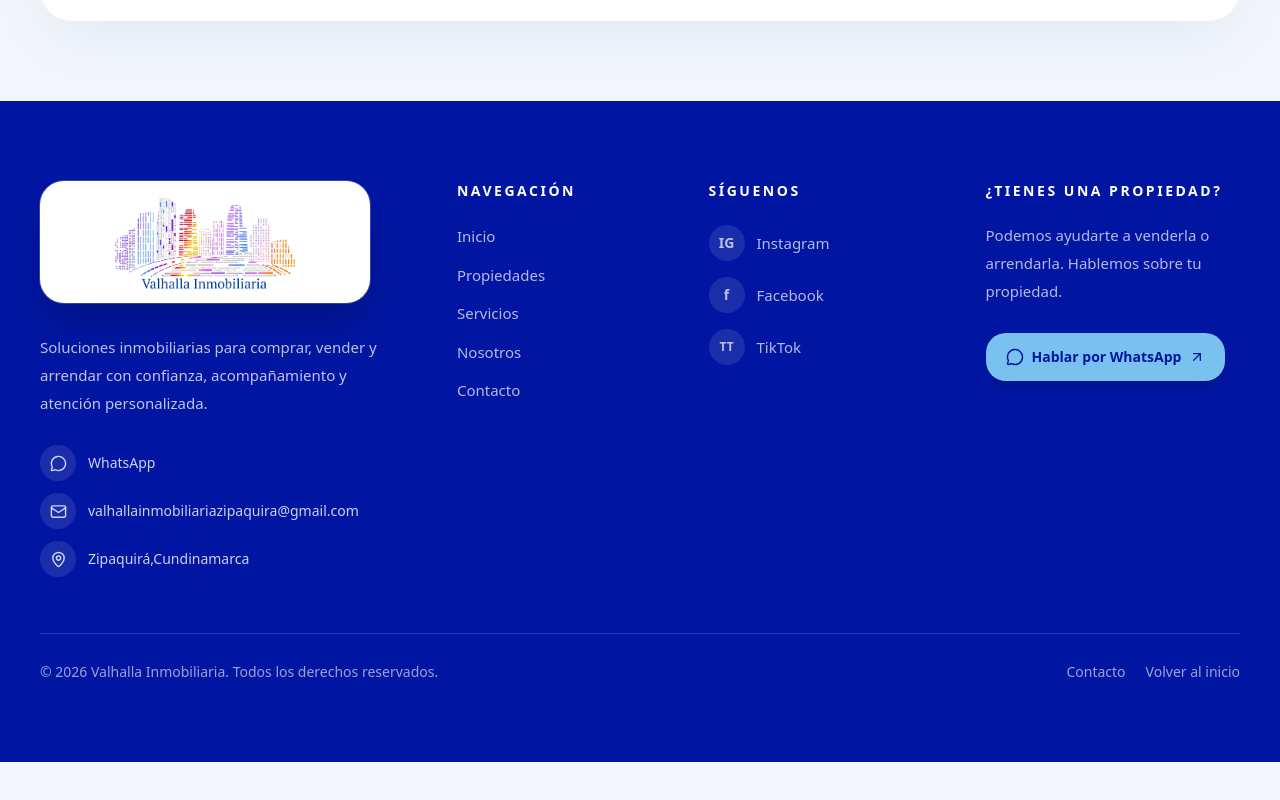
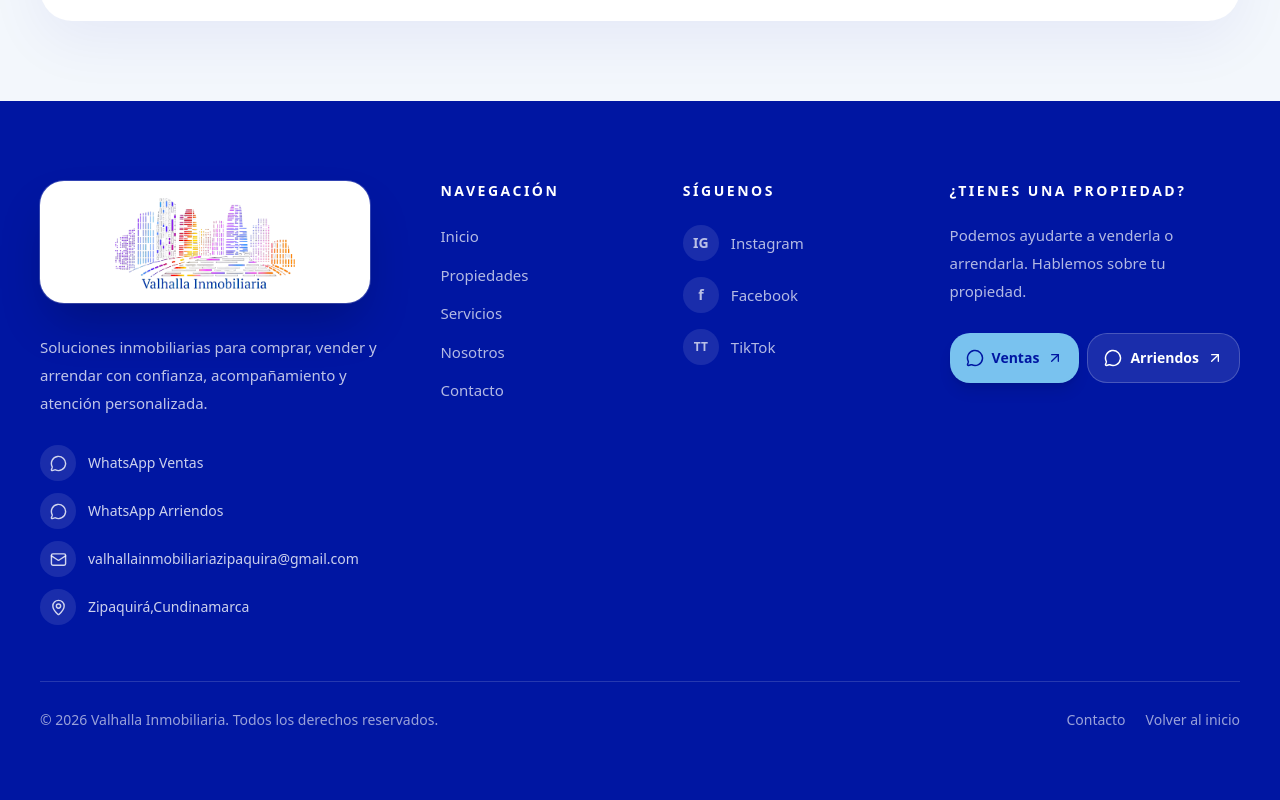
Before and after one commit to ValhallaInmobiliaria/valhalla, a Next.js app: page /comprar in a window 1280 px wide. Shown: the part 1690-2490 px from the top of the page. Before the commit the page ends 2452 px from the top, so only its background shows below. Built offline with nearby package versions, Linux system fonts and the light colour scheme; no server answers; the database is empty.

Commit message:
Correccion

```diff
--- a/src/app/contacto/page.tsx
+++ b/src/app/contacto/page.tsx
@@ -18,8 +18,13 @@ export const metadata = {
 };
 
 export default function ContactoPage() {
-  const whatsappUrl = buildWhatsAppUrl(
-    "Hola, Valhalla Inmobiliaria. Quiero recibir información y asesoría."
+  const ventasWhatsAppUrl = buildWhatsAppUrl(
+    "Hola, Valhalla Inmobiliaria. Quiero recibir información sobre ventas y propiedades para comprar.",
+    "ventas"
+  );
+  const arriendosWhatsAppUrl = buildWhatsAppUrl(
+    "Hola, Valhalla Inmobiliaria. Quiero recibir información sobre arriendos.",
+    "arriendos"
   );
 
   return (
@@ -73,26 +78,46 @@ export default function ContactoPage() {
               WhatsApp.
             </p>
 
+            <div className="mt-8 flex flex-col gap-3 sm:flex-row">
               <a
-              href={whatsappUrl}
+                href={ventasWhatsAppUrl}
                 target="_blank"
                 rel="noopener noreferrer"
-              className="mt-8 inline-flex items-center gap-2 rounded-xl bg-[#0016A2] px-6 py-4 text-sm font-extrabold text-white shadow-lg transition hover:-translate-y-0.5 hover:bg-[#79C2EF] hover:text-[#0016A2]"
+                className="inline-flex items-center justify-center gap-2 rounded-xl bg-[#0016A2] px-6 py-4 text-sm font-extrabold text-white shadow-lg transition hover:-translate-y-0.5 hover:bg-[#79C2EF] hover:text-[#0016A2]"
               >
                 <MessageCircle size={19} />
-              Hablar por WhatsApp
+                WhatsApp Ventas
                 <ArrowUpRight size={16} />
               </a>
+              <a
+                href={arriendosWhatsAppUrl}
+                target="_blank"
+                rel="noopener noreferrer"
+                className="inline-flex items-center justify-center gap-2 rounded-xl border border-[#0016A2]/15 bg-white px-6 py-4 text-sm font-extrabold text-[#0016A2] transition hover:border-[#79C2EF] hover:bg-[#F3F7FC]"
+              >
+                <MessageCircle size={19} />
+                WhatsApp Arriendos
+                <ArrowUpRight size={16} />
+              </a>
+            </div>
           </div>
 
           {/* DATOS DE CONTACTO */}
           <div className="space-y-4">
             <ContactCard
               icon={<MessageCircle size={20} />}
-              title="WhatsApp"
-              description="Escríbenos directamente."
-              href={whatsappUrl}
-              label="Abrir WhatsApp"
+              title="WhatsApp Ventas"
+              description="Compra una propiedad o consulta inmuebles en venta."
+              href={ventasWhatsAppUrl}
+              label="Abrir WhatsApp Ventas"
+            />
+
+            <ContactCard
+              icon={<MessageCircle size={20} />}
+              title="WhatsApp Arriendos"
+              description="Encuentra una propiedad para arrendar."
+              href={arriendosWhatsAppUrl}
+              label="Abrir WhatsApp Arriendos"
             />
 
             <ContactCard
@@ -181,7 +206,7 @@ export default function ContactoPage() {
             </div>
 
             <a
-              href={whatsappUrl}
+              href={ventasWhatsAppUrl}
               target="_blank"
               rel="noopener noreferrer"
               className="inline-flex shrink-0 items-center justify-center gap-2 rounded-xl bg-[#0016A2] px-6 py-4 text-sm font-extrabold text-white shadow-lg transition hover:-translate-y-0.5 hover:bg-white hover:text-[#0016A2]"
--- a/src/app/propiedades/[id]/page.tsx
+++ b/src/app/propiedades/[id]/page.tsx
@@ -16,7 +16,8 @@ import Navbar from "@/components/layout/Navbar";
 import Footer from "@/components/layout/Footer";
 import PhotoGallery from "@/components/gallery/PhotoGallery";
 import { supabase } from "@/lib/supabase";
-import { SITE, buildWhatsAppUrl } from "@/lib/site";
+import { SITE, buildWhatsAppUrl, getWhatsAppNumber } from "@/lib/site";
+import { isForRent } from "@/lib/property-operation";
 import {
   getYouTubeEmbedUrl,
   imageUrls,
@@ -27,6 +28,9 @@ import {
 interface Props {
   params: Promise<{
     id: string;
+  }>;
+  searchParams?: Promise<{
+    canal?: string | string[];
   }>;
 }
 
@@ -118,8 +122,10 @@ export async function generateMetadata({ params }: Props) {
   };
 }
 
-export default async function PropertyPage({ params }: Props) {
+export default async function PropertyPage({ params, searchParams }: Props) {
   const { id } = await params;
+  const query = searchParams ? await searchParams : {};
+  const requestedChannel = Array.isArray(query.canal) ? query.canal[0] : query.canal;
 
   const { data: property, error: propertyError } = await supabase
     .from("propiedades")
@@ -179,14 +185,20 @@ export default async function PropertyPage({ params }: Props) {
     .filter(Boolean)
     .join("\n");
 
-  const whatsappUrl = buildWhatsAppUrl(whatsappMessage);
+  const whatsappChannel =
+    requestedChannel === "arriendos" || requestedChannel === "ventas"
+      ? requestedChannel
+      : isForRent(property.operacion)
+        ? "arriendos"
+        : "ventas";
+  const whatsappUrl = buildWhatsAppUrl(whatsappMessage, whatsappChannel);
 
   /*
    * ============================================================
    * TELÉFONO
    * ============================================================
    */
-  const phoneUrl = `tel:+${SITE.whatsappNumber}`;
+  const phoneUrl = `tel:+${getWhatsAppNumber(whatsappChannel)}`;
 
   /*
    * ============================================================
--- a/src/components/layout/Footer.tsx
+++ b/src/components/layout/Footer.tsx
@@ -19,8 +19,13 @@ const navigation = [
 ];
 
 export default function Footer() {
-  const whatsappUrl = buildWhatsAppUrl(
-    "Hola, Valhalla Inmobiliaria. Quiero recibir información sobre sus servicios."
+  const ventasWhatsAppUrl = buildWhatsAppUrl(
+    "Hola, Valhalla Inmobiliaria. Quiero información sobre ventas.",
+    "ventas"
+  );
+  const arriendosWhatsAppUrl = buildWhatsAppUrl(
+    "Hola, Valhalla Inmobiliaria. Quiero información sobre arriendos.",
+    "arriendos"
   );
 
   return (
@@ -51,7 +56,7 @@ export default function Footer() {
 
             <div className="mt-7 space-y-3">
               <a
-                href={whatsappUrl}
+                href={ventasWhatsAppUrl}
                 target="_blank"
                 rel="noopener noreferrer"
                 className="flex items-center gap-3 text-sm text-white/80 transition hover:text-white"
@@ -59,7 +64,19 @@ export default function Footer() {
                 <span className="flex h-9 w-9 items-center justify-center rounded-full bg-white/10">
                   <MessageCircle size={17} />
                 </span>
-                WhatsApp
+                WhatsApp Ventas
+              </a>
+
+              <a
+                href={arriendosWhatsAppUrl}
+                target="_blank"
+                rel="noopener noreferrer"
+                className="flex items-center gap-3 text-sm text-white/80 transition hover:text-white"
+              >
+                <span className="flex h-9 w-9 items-center justify-center rounded-full bg-white/10">
+                  <MessageCircle size={17} />
+                </span>
+                WhatsApp Arriendos
               </a>
 
               <a
@@ -124,16 +141,28 @@ export default function Footer() {
               propiedad.
             </p>
 
+            <div className="mt-7 flex flex-col gap-2 sm:flex-row">
               <a
-              href={whatsappUrl}
+                href={ventasWhatsAppUrl}
                 target="_blank"
                 rel="noopener noreferrer"
-              className="mt-7 inline-flex items-center gap-2 rounded-xl bg-[#79C2EF] px-5 py-3.5 text-sm font-bold text-[#0016A2] shadow-lg transition-all duration-200 hover:-translate-y-0.5 hover:bg-white hover:shadow-xl"
+                className="inline-flex items-center justify-center gap-2 rounded-xl bg-[#79C2EF] px-4 py-3.5 text-sm font-bold text-[#0016A2] shadow-lg transition-all duration-200 hover:-translate-y-0.5 hover:bg-white hover:shadow-xl"
               >
                 <MessageCircle size={18} />
-              Hablar por WhatsApp
+                Ventas
                 <ArrowUpRight size={16} />
               </a>
+              <a
+                href={arriendosWhatsAppUrl}
+                target="_blank"
+                rel="noopener noreferrer"
+                className="inline-flex items-center justify-center gap-2 rounded-xl border border-white/20 bg-white/10 px-4 py-3.5 text-sm font-bold text-white transition-all duration-200 hover:bg-white hover:text-[#0016A2]"
+              >
+                <MessageCircle size={18} />
+                Arriendos
+                <ArrowUpRight size={16} />
+              </a>
+            </div>
           </div>
         </div>
 
--- a/src/components/layout/Navbar.tsx
+++ b/src/components/layout/Navbar.tsx
@@ -23,8 +23,13 @@ export default function Navbar() {
   const [isOpen, setIsOpen] = useState(false);
   const [scrolled, setScrolled] = useState(false);
 
-  const whatsappUrl = buildWhatsAppUrl(
-    "Hola, Valhalla Inmobiliaria. Quiero recibir información sobre sus propiedades."
+  const ventasWhatsAppUrl = buildWhatsAppUrl(
+    "Hola, Valhalla Inmobiliaria. Quiero recibir información sobre propiedades en venta.",
+    "ventas"
+  );
+  const arriendosWhatsAppUrl = buildWhatsAppUrl(
+    "Hola, Valhalla Inmobiliaria. Quiero recibir información sobre propiedades en arriendo.",
+    "arriendos"
   );
 
   useEffect(() => {
@@ -93,15 +98,24 @@ export default function Navbar() {
           ))}
         </nav>
 
-        <div className="hidden lg:flex">
+        <div className="hidden items-center gap-2 lg:flex">
           <a
-            href={whatsappUrl}
+            href={ventasWhatsAppUrl}
             target="_blank"
             rel="noopener noreferrer"
-            className="group inline-flex items-center gap-2.5 rounded-full bg-[#0016A2] px-6 py-3.5 text-sm font-extrabold text-white shadow-lg shadow-[#0016A2]/15 transition-all duration-200 hover:-translate-y-0.5 hover:bg-[#79C2EF] hover:text-[#0016A2] hover:shadow-xl"
+            className="inline-flex items-center gap-2 rounded-full border border-[#0016A2]/15 bg-white px-4 py-3 text-xs font-extrabold text-[#0016A2] transition hover:border-[#79C2EF] hover:bg-[#F3F7FC]"
+          >
+            <MessageCircle size={17} />
+            Ventas
+          </a>
+          <a
+            href={arriendosWhatsAppUrl}
+            target="_blank"
+            rel="noopener noreferrer"
+            className="group inline-flex items-center gap-2 rounded-full bg-[#0016A2] px-5 py-3.5 text-sm font-extrabold text-white shadow-lg shadow-[#0016A2]/15 transition-all duration-200 hover:-translate-y-0.5 hover:bg-[#79C2EF] hover:text-[#0016A2] hover:shadow-xl"
           >
             <MessageCircle size={19} strokeWidth={2.2} />
-            WhatsApp
+            Arriendos
             <ChevronRight
               size={16}
               className="transition-transform group-hover:translate-x-0.5"
@@ -142,16 +156,28 @@ export default function Navbar() {
             </Link>
           ))}
 
+          <div className="mt-5 grid grid-cols-2 gap-2">
             <a
-            href={whatsappUrl}
+              href={ventasWhatsAppUrl}
               target="_blank"
               rel="noopener noreferrer"
               onClick={() => setIsOpen(false)}
-            className="mt-5 flex items-center justify-center gap-2 rounded-full bg-[#0016A2] px-5 py-3.5 text-sm font-extrabold text-white shadow-lg transition hover:bg-[#79C2EF] hover:text-[#0016A2]"
+              className="flex items-center justify-center gap-2 rounded-full border border-[#0016A2]/15 bg-white px-4 py-3.5 text-sm font-extrabold text-[#0016A2] shadow-sm transition hover:bg-[#F3F7FC]"
             >
-            <MessageCircle size={19} />
-            Hablar por WhatsApp
+              <MessageCircle size={18} />
+              Ventas
             </a>
+            <a
+              href={arriendosWhatsAppUrl}
+              target="_blank"
+              rel="noopener noreferrer"
+              onClick={() => setIsOpen(false)}
+              className="flex items-center justify-center gap-2 rounded-full bg-[#0016A2] px-4 py-3.5 text-sm font-extrabold text-white shadow-lg transition hover:bg-[#79C2EF] hover:text-[#0016A2]"
+            >
+              <MessageCircle size={18} />
+              Arriendos
+            </a>
+          </div>
         </nav>
       </div>
     </header>
--- a/src/components/property/PropertyCard.tsx
+++ b/src/components/property/PropertyCard.tsx
@@ -3,6 +3,8 @@
 import Image from "next/image";
 import Link from "next/link";
 import { isImageUrl } from "@/lib/media";
+import { isForRent, isForSale, operationLabel } from "@/lib/property-operation";
+import { buildWhatsAppUrl, type WhatsAppChannel } from "@/lib/site";
 import {
   ArrowUpRight,
   Bath,
@@ -29,6 +31,7 @@ interface Property {
 
 interface PropertyCardProps {
   property: Property;
+  whatsappChannel?: WhatsAppChannel;
 }
 
 const money = (value: number | string | null | undefined) =>
@@ -36,10 +39,18 @@ const money = (value: number | string | null | undefined) =>
     ? `$${Number(value).toLocaleString("es-CO")}`
     : "Consultar precio";
 
-export default function PropertyCard({ property }: PropertyCardProps) {
-  const operation = String(property.operacion || "Propiedad").toUpperCase();
+export default function PropertyCard({
+  property,
+  whatsappChannel: preferredChannel,
+}: PropertyCardProps) {
+  const operation = operationLabel(property.operacion);
+  const whatsappChannel: WhatsAppChannel =
+    preferredChannel ??
+    (isForRent(property.operacion) && !isForSale(property.operacion)
+      ? "arriendos"
+      : "ventas");
 
-  const propertyUrl = `/propiedades/${property.id}`;
+  const propertyUrl = `/propiedades/${property.id}?canal=${whatsappChannel}`;
 
   /*
    * ============================================================
@@ -181,18 +192,40 @@ export default function PropertyCard({ property }: PropertyCardProps) {
         </div>
 
         {/* ==================================================
-            COMPARTIR
+            WHATSAPP
         =================================================== */}
-        <div className="mt-5 border-t border-slate-100 pt-5">
+        <div className="mt-5 grid gap-2 border-t border-slate-100 pt-5 sm:grid-cols-2">
+          <a
+            href={buildWhatsAppUrl(
+              `Hola, Valhalla Inmobiliaria. Estoy interesado(a) en la propiedad *${
+                property.titulo || "Propiedad disponible"
+              }*.
+
+${property.ciudad ? `📍 ${property.ciudad}` : ""}
+${property.precio ? `💰 ${money(property.precio)}` : ""}
+
+Quisiera recibir más información y conocer la disponibilidad.`,
+              whatsappChannel
+            )}
+            target="_blank"
+            rel="noopener noreferrer"
+            aria-label={`Contactar por WhatsApp sobre ${
+              property.titulo || "propiedad"
+            }`}
+            className="inline-flex w-full items-center justify-center gap-2 rounded-xl bg-[#25D366] px-3 py-3 text-xs font-extrabold text-white transition hover:brightness-95"
+          >
+            <MessageCircle size={17} />
+            {whatsappChannel === "arriendos" ? "Consultar arriendo" : "Consultar venta"}
+          </a>
+
           <button
             type="button"
             onClick={handleWhatsApp}
-            aria-label={`Compartir ${property.titulo || "propiedad"
-              } por WhatsApp`}
-            className="inline-flex w-full items-center justify-center gap-2 rounded-xl bg-[#25D366] px-3 py-3 text-xs font-extrabold text-white transition hover:brightness-95"
+            aria-label={`Compartir ${property.titulo || "propiedad"} por WhatsApp`}
+            className="inline-flex w-full items-center justify-center gap-2 rounded-xl border border-[#25D366]/30 bg-white px-3 py-3 text-xs font-extrabold text-[#128C4A] transition hover:bg-[#25D366]/10"
           >
             <MessageCircle size={17} />
-            Compartir por WhatsApp
+            Compartir
           </button>
         </div>
       </div>
--- a/src/components/property/PropertyCatalog.tsx
+++ b/src/components/property/PropertyCatalog.tsx
@@ -5,6 +5,8 @@ import PropertyCard from "@/components/property/PropertyCard";
 import CatalogFilters, {
   CatalogFiltersState,
 } from "@/components/home/CatalogFilters";
+import { isForRent, isForSale, normalizeOperation } from "@/lib/property-operation";
+import type { WhatsAppChannel } from "@/lib/site";
 
 interface Property {
   id: string;
@@ -65,6 +67,11 @@ export default function PropertyCatalog({
     setFilters(buildInitialFilters(initialOperation));
   };
 
+  const whatsappChannel: WhatsAppChannel =
+    normalizeOperation(initialOperation) === "arriendo"
+      ? "arriendos"
+      : "ventas";
+
   const filteredProperties = useMemo(() => {
     return properties.filter((property) => {
       const search = filters.search.trim().toLowerCase();
@@ -89,12 +96,21 @@ export default function PropertyCatalog({
       }
 
       if (filters.operacion) {
-        const operacion = String(property.operacion ?? "")
-          .trim()
-          .toLowerCase();
+        const operacion = normalizeOperation(property.operacion);
+        const filtro = normalizeOperation(filters.operacion);
 
-        if (!operacion.includes(filters.operacion.toLowerCase())) {
+        if (filtro === "venta" && !isForSale(operacion)) {
           return false;
+        }
+
+        if (filtro === "arriendo" && !isForRent(operacion)) {
+          return false;
+        }
+
+        if (filtro === "venta y arriendo") {
+          if (operacion !== "venta y arriendo") {
+            return false;
+          }
         }
       }
 
@@ -155,7 +171,7 @@ export default function PropertyCatalog({
       {filteredProperties.length > 0 ? (
         <div className="grid gap-6 sm:grid-cols-2 xl:grid-cols-3">
           {filteredProperties.map((property) => (
-            <PropertyCard key={property.id} property={property} />
+            <PropertyCard key={property.id} property={property} whatsappChannel={whatsappChannel} />
           ))}
         </div>
       ) : (
--- /dev/null
+++ b/src/lib/property-operation.ts
@@ -0,0 +1,54 @@
+/**
+ * Normaliza el valor de operación guardado en Supabase.
+ *
+ * Se aceptan las variantes actuales y algunas variantes históricas para que
+ * diferencias de mayúsculas, tildes, espacios o separadores no oculten una
+ * propiedad del catálogo público.
+ */
+export function normalizeOperation(value: unknown): string {
+  return String(value ?? "")
+    .normalize("NFD")
+    .replace(/[\u0300-\u036f]/g, "")
+    .trim()
+    .toLowerCase()
+    .replace(/[\/_|&+-]+/g, " y ")
+    .replace(/\s+/g, " ");
+}
+
+function hasSale(operation: string): boolean {
+  return /\bventa\b/.test(operation);
+}
+
+function hasRent(operation: string): boolean {
+  return /\b(arriendo|alquiler|arrendamiento|arrendar)\b/.test(operation);
+}
+
+export function isForSale(value: unknown): boolean {
+  const operation = normalizeOperation(value);
+  return hasSale(operation);
+}
+
+export function isForRent(value: unknown): boolean {
+  const operation = normalizeOperation(value);
+  return hasRent(operation);
+}
+
+export function operationLabel(value: unknown): string {
+  const operation = normalizeOperation(value);
+  const sale = hasSale(operation);
+  const rent = hasRent(operation);
+
+  if (sale && rent) {
+    return "VENTA Y ARRIENDO";
+  }
+
+  if (rent) {
+    return "ARRIENDO";
+  }
+
+  if (sale) {
+    return "VENTA";
+  }
+
+  return String(value || "Propiedad").trim().toUpperCase();
+}
--- a/src/lib/site.ts
+++ b/src/lib/site.ts
@@ -1,7 +1,17 @@
 export const SITE = {
   name: "Valhalla Inmobiliaria",
-  whatsappNumber:
-    process.env.NEXT_PUBLIC_WHATSAPP_NUMBER || "573008290020",
+
+  // Puedes usar el mismo número temporalmente en ambos canales.
+  // En producción se recomienda definirlos por separado en .env.local / Vercel.
+  whatsappVentas:
+    process.env.NEXT_PUBLIC_WHATSAPP_VENTAS ||
+    process.env.NEXT_PUBLIC_WHATSAPP_NUMBER ||
+    "573102897401",
+  whatsappArriendos:
+    process.env.NEXT_PUBLIC_WHATSAPP_ARRIENDOS ||
+    process.env.NEXT_PUBLIC_WHATSAPP_NUMBER ||
+    "573102897401",
+
   email: "valhallainmobiliariazipaquira@gmail.com",
   country: "Zipaquirá,Cundinamarca",
   social: {
@@ -16,6 +26,19 @@ export const SITE = {
   },
 } as const;
 
-export function buildWhatsAppUrl(message: string) {
-  return `https://wa.me/${SITE.whatsappNumber}?text=${encodeURIComponent(message)}`;
+export type WhatsAppChannel = "ventas" | "arriendos";
+
+export function getWhatsAppNumber(channel: WhatsAppChannel): string {
+  return channel === "arriendos"
+    ? SITE.whatsappArriendos
+    : SITE.whatsappVentas;
 }
+
+export function buildWhatsAppUrl(
+  message: string,
+  channel: WhatsAppChannel = "ventas"
+) {
+  return `https://wa.me/${getWhatsAppNumber(channel)}?text=${encodeURIComponent(
+    message
+  )}`;
+}
```
Also changed, not shown: src/app/arrendar/page.tsx (+8 -1 lines), src/app/comprar/page.tsx (+8 -1 lines), 1 other file (tests, documents, lock files or other folders). Lines whose indentation alone changed are shown as unchanged.
